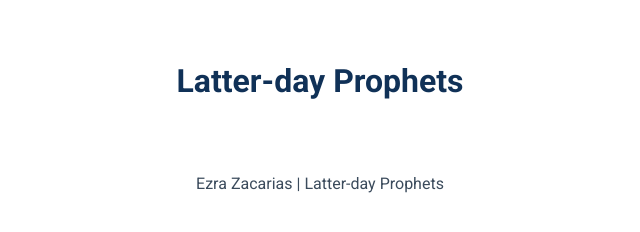
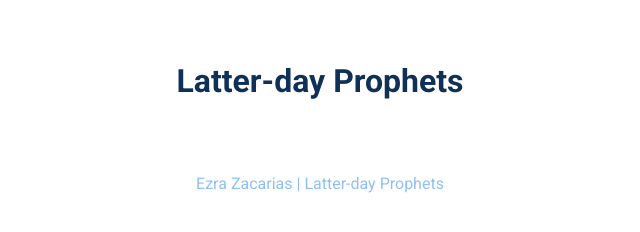
Before and after one commit to EzCryp/wdd231, a plain HTML site: page prophets.html in a window 1280 px wide. Shown: the whole page, without its empty margins (320-960 px from the left). Drawn offline with Linux system fonts and the light colour scheme; no server answers.

Commit message:
prophets update

```diff
--- a/styles/prophets.css
+++ b/styles/prophets.css
@@ -46,14 +46,14 @@ h2 {
 }
 
 p {
-    color: #3b4b5c;
+    color: #8ec0f6;
 }
 
-#test {
+/* #test {
     display: flex;
     flex-wrap: wrap;
 }
 
 #test div {
     width: 50%;
-}
+} */
```
Also changed, not shown: images/Ez.ico (added), images/favicon.ico (renamed from favicon.ico), scripts/prophets.js (line endings or trailing spaces).
